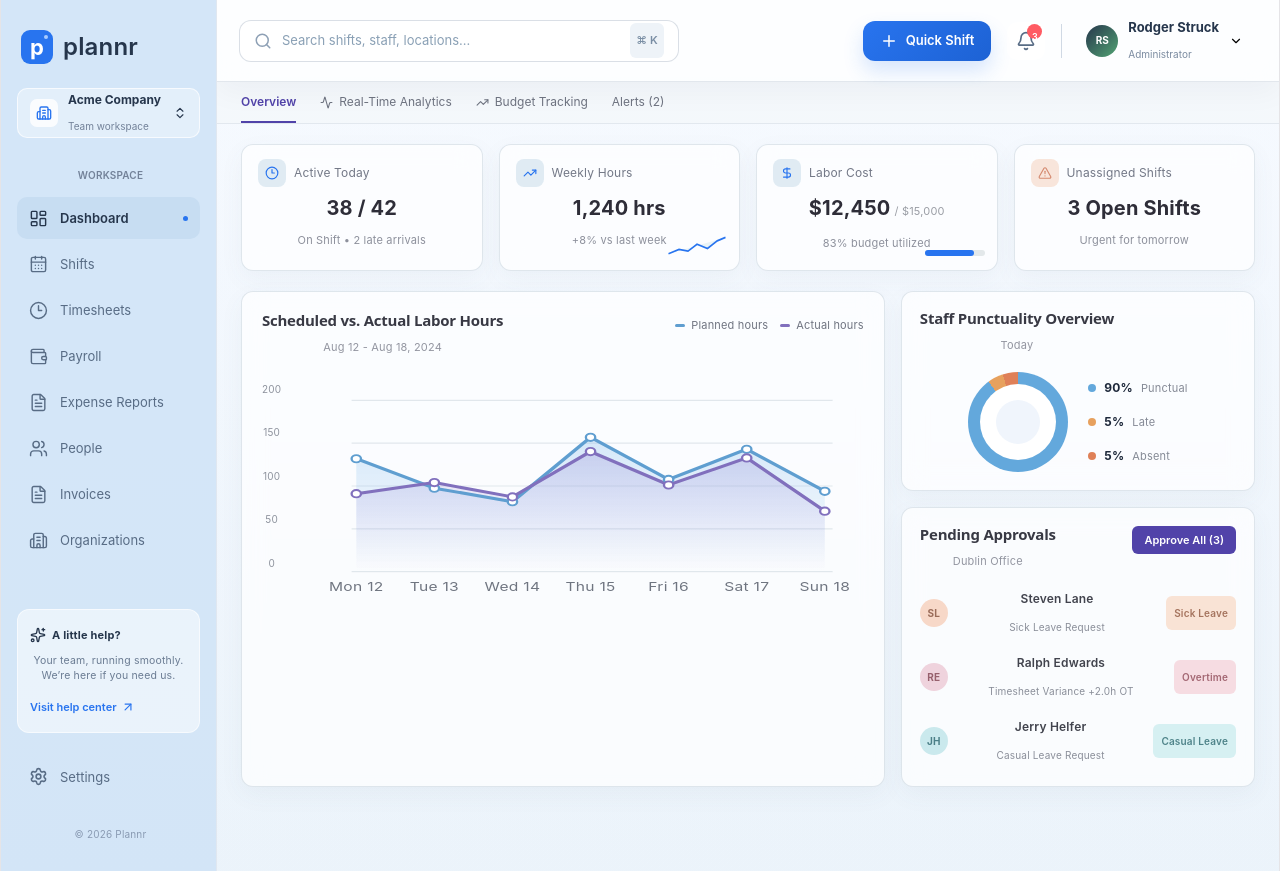
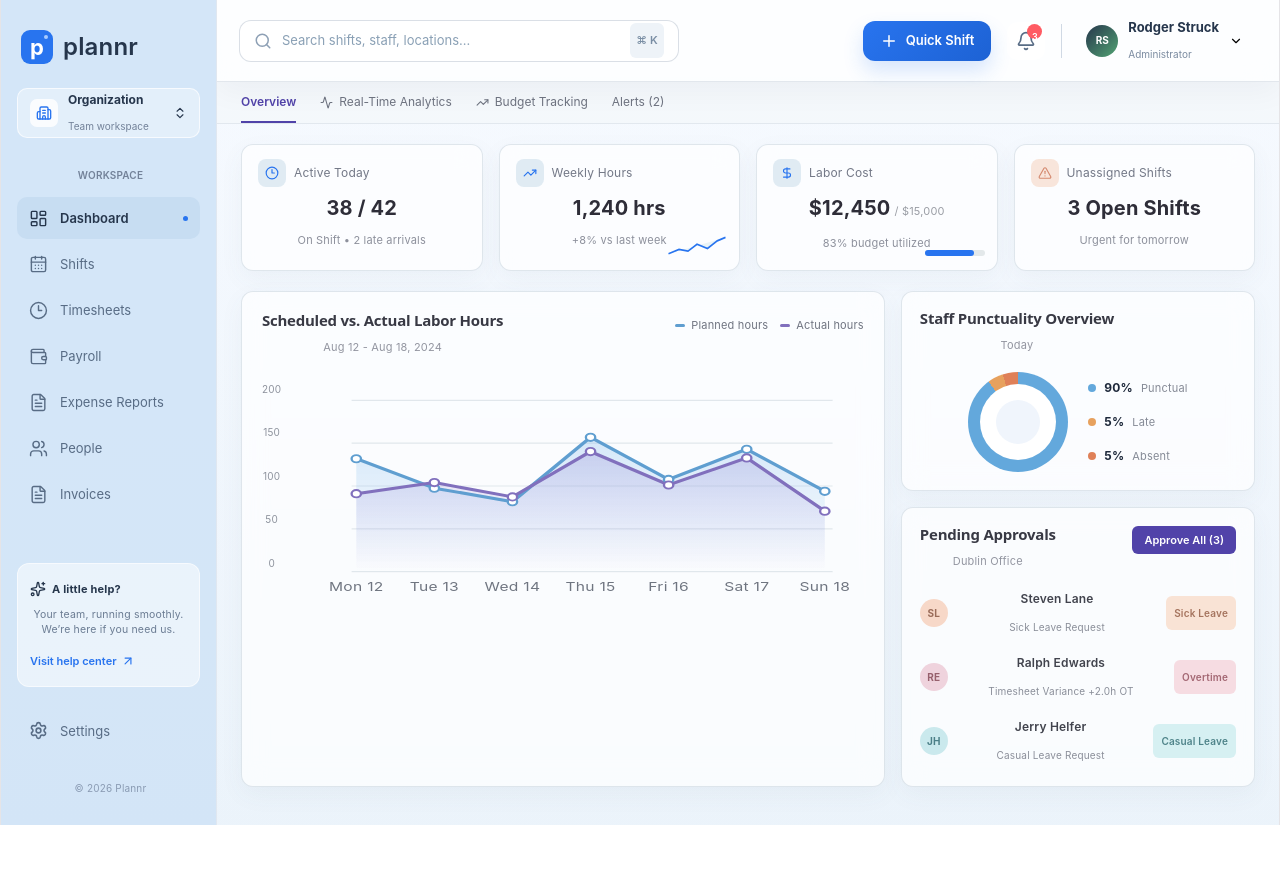
Before and after one commit to talhaimran3/fictional-space-robot, a React app in the folder multi-tenant-saas/frontend/: page /org/1 in a window 1280 px wide. After the commit the page ends 825 px from the top, so only its background shows below. Built offline with nearby package versions, Linux system fonts and the light colour scheme; sample sign-in values are in the browser's storage; the HTML template or start-up script is replaced by a standard one.

Commit message:
feat: make organization sidebar use scoped routes

```diff
--- a/multi-tenant-saas/frontend/src/practice/Sidebar.jsx
+++ b/multi-tenant-saas/frontend/src/practice/Sidebar.jsx
@@ -14,26 +14,28 @@ import {
   Clock3,
 } from "lucide-react";
 import { useNavigate } from "react-router-dom";
+import { useOrganization } from "../context/organizationContext";
 import "./Sidebar.css";
 
 const NAV_ITEMS = [
-  { label: "Dashboard", icon: LayoutDashboard, path: "/dashboard" },
-  { label: "Shifts", icon: CalendarDays, path: "/shifts" },
-  { label: "Timesheets", icon: Clock3, path: "/timesheets" },
+  { label: "Dashboard", icon: LayoutDashboard, section: "dashboard" },
+  { label: "Shifts", icon: CalendarDays, section: "shifts" },
+  { label: "Timesheets", icon: Clock3, section: "timesheets" },
   { label: "Payroll", icon: Wallet },
   { label: "Expense Reports", icon: FileText },
-  { label: "People", icon: Users, path: "/people" },
+  { label: "People", icon: Users, section: "people" },
   { label: "Invoices", icon: FileText },
-  { label: "Organizations", icon: Building2 },
 ];
 
-export default function Sidebar({
-  isOpen,
-  onClose,
-  activeNav = "Shifts",
-  onNavClick,
-}) {
+export default function Sidebar({ isOpen, onClose, activeNav = "Shifts", onNavClick }) {
   const navigate = useNavigate();
+  const organization = useOrganization();
+
+  const goToSection = (section) => {
+    navigate(`/org/${organization.id}/${section}`);
+    if (onNavClick) onNavClick(section);
+    onClose();
+  };
 
   return (
     <>
@@ -51,16 +53,12 @@ export default function Sidebar({
           </button>
         </div>
 
-        <button
-          className="pl-org-switcher"
-          type="button"
-          onClick={() => alert("Switch Organization")}
-        >
+        <button className="pl-org-switcher" type="button" onClick={() => {}}>
           <div className="pl-org-monogram">
             <Building2 size={16} />
           </div>
           <div className="pl-org-copy">
-            <strong>Acme Company</strong>
+            <strong>{organization.name}</strong>
             <span>Team workspace</span>
           </div>
           <ChevronsUpDown size={14} />
@@ -69,18 +67,16 @@ export default function Sidebar({
         <nav className="pl-main-nav">
           <div className="pl-nav-label">WORKSPACE</div>
           <div className="pl-nav-menu">
-            {NAV_ITEMS.map(({ label, icon: Icon, path }) => {
+            {NAV_ITEMS.map(({ label, icon: Icon, section }) => {
               const active = activeNav === label;
               return (
                 <button
                   key={label}
                   className={`pl-nav-item ${active ? "is-active" : ""}`}
                   type="button"
-                  onClick={() => {
-                    if (path) navigate(path);
-                    if (onNavClick) onNavClick(label);
-                    onClose();
-                  }}
+                  onClick={() => section && goToSection(section)}
+                  disabled={!section}
+                  title={!section ? "Coming soon" : undefined}
                 >
                   <Icon size={19} strokeWidth={1.8} />
                   <span>{label}</span>
@@ -99,21 +95,13 @@ export default function Sidebar({
             <strong>A little help?</strong>
           </div>
           <p>Your team, running smoothly. We’re here if you need us.</p>
-          <button
-            type="button"
-            className="pl-help-link"
-            onClick={() => alert("Help Center")}
-          >
+          <button type="button" className="pl-help-link" onClick={() => {}}>
             Visit help center
             <ArrowUpRight size={14} />
           </button>
         </div>
 
-        <button
-          className="pl-settings-link"
-          type="button"
-          onClick={() => alert("Settings")}
-        >
+        <button className="pl-settings-link" type="button" onClick={() => {}}>
           <Settings size={19} />
           <span>Settings</span>
         </button>
```
